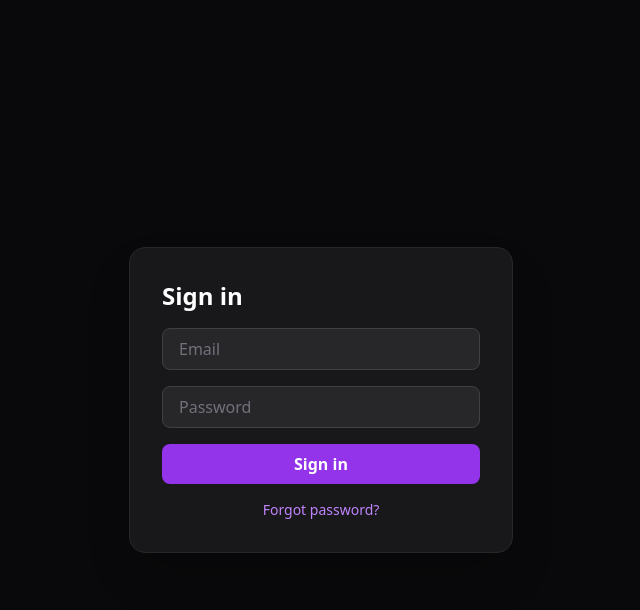
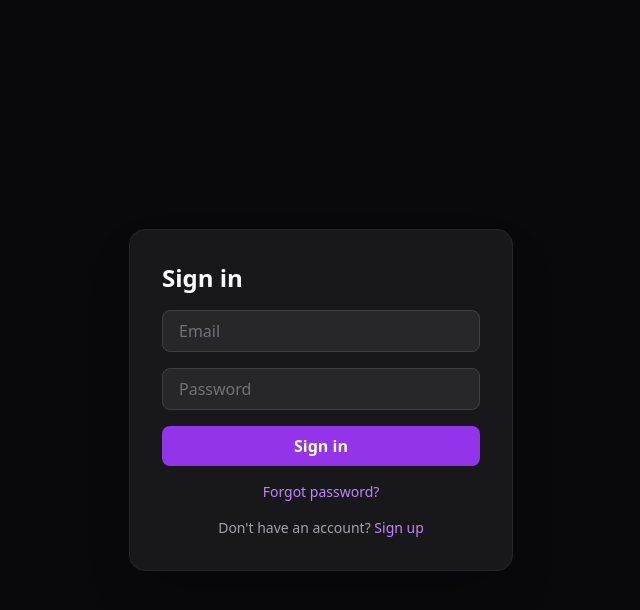
Before and after one commit to Concertable/auth, an ASP.NET Core app: page /Account/Login in a window 1280 px wide. Shown: the top 610 px of the page, without its empty margins (319-959 px from the left). Run offline with ASP.NET Core 8, Linux system fonts and the light colour scheme; some libraries are stand-ins or nearby versions.

Commit message:
add sign-up link to login page
Mirrors the existing "Already have one? Sign in" affordance on Register.

```diff
--- a/Pages/Account/Login.cshtml
+++ b/Pages/Account/Login.cshtml
@@ -27,4 +27,8 @@
     <p class="text-sm text-zinc-400 text-center">
         <a href="/Account/ForgotPassword" class="text-purple-400 hover:underline">Forgot password?</a>
     </p>
+
+    <p class="text-sm text-zinc-400 text-center">
+        Don't have an account? <a href="/Account/Register" class="text-purple-400 hover:underline">Sign up</a>
+    </p>
 </form>
```
